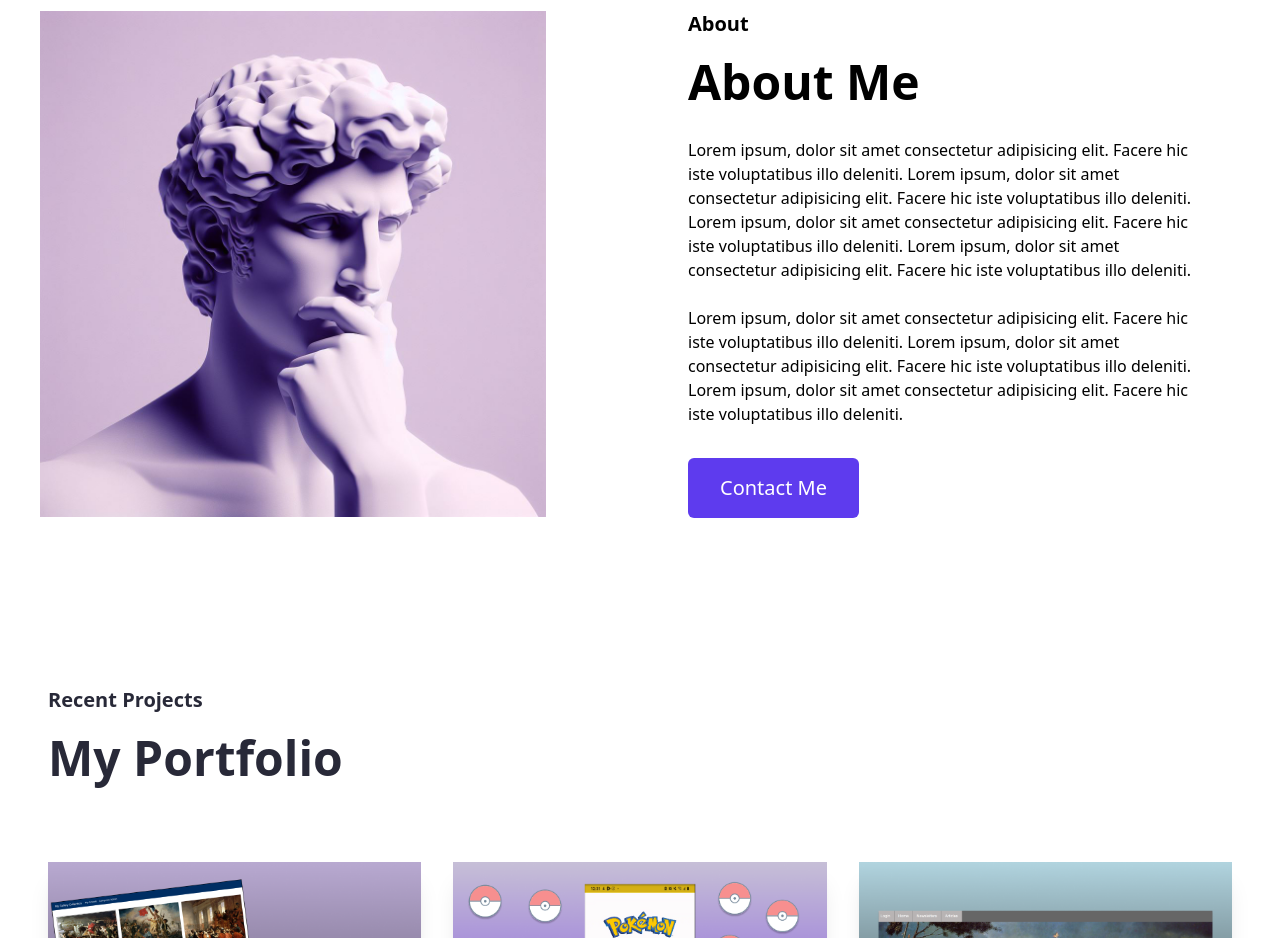
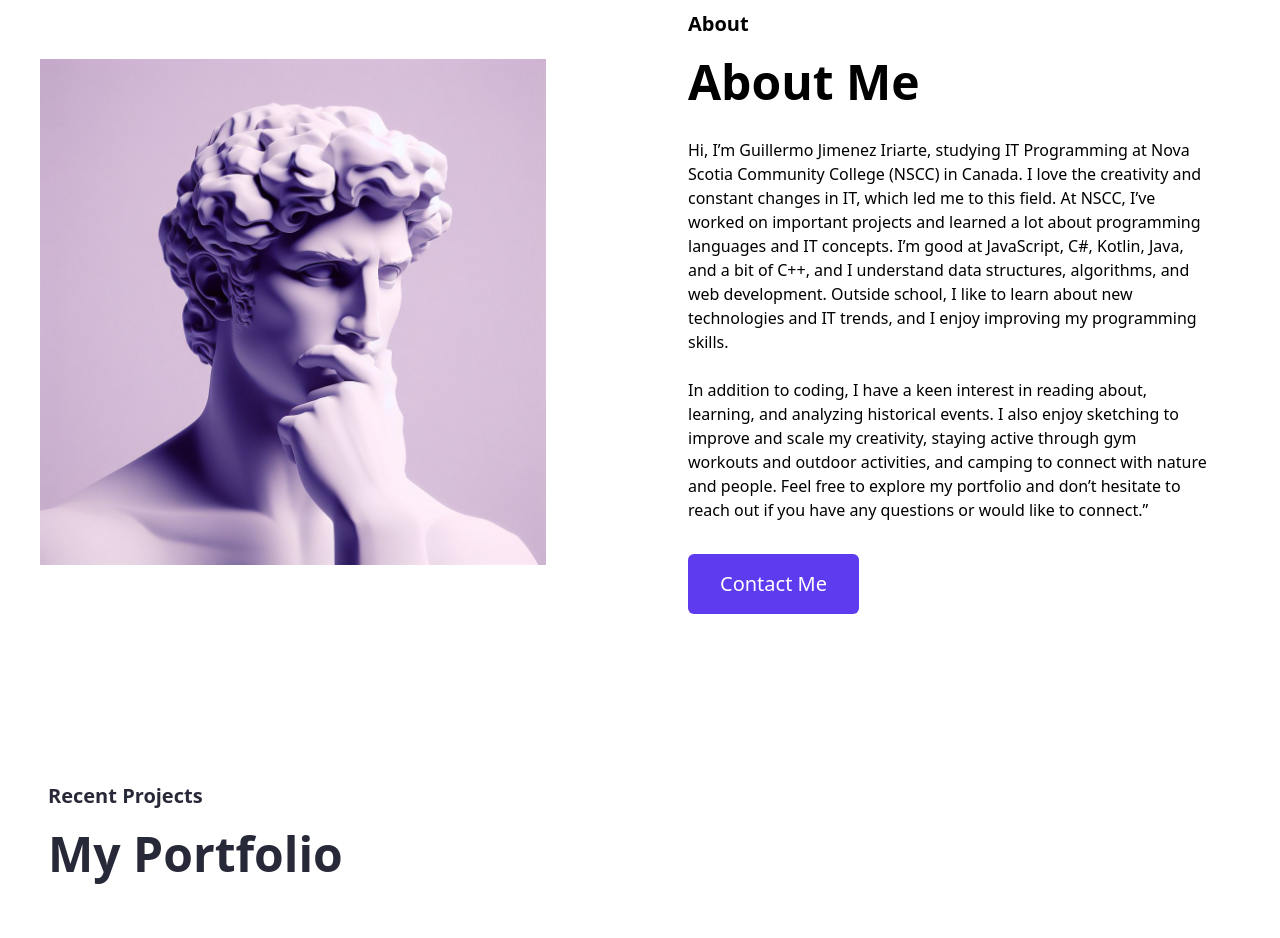
Before and after one commit to GuilleJI/react-portfolio-guillermo, a React (Vite) app: page / in a window 1280 px wide. Shown: the part 2640-3578 px from the top of the page. Built offline with nearby package versions, Linux system fonts and the light colour scheme.

Commit message:
Added description to my About me page

```diff
--- a/src/components/About.jsx
+++ b/src/components/About.jsx
@@ -12,14 +12,14 @@ const About = () => {
                     <p className='text-xl font-semibold mb-5'>About</p>
                     <h2 className='md:text-5xl text-4xl font-bold'>About Me</h2>
                     <p className='mt-8 md:pr-8 mb-8'>
-                        Lorem ipsum, dolor sit amet consectetur adipisicing elit. Facere hic iste voluptatibus illo deleniti.
-                        Lorem ipsum, dolor sit amet consectetur adipisicing elit. Facere hic iste voluptatibus illo deleniti.
-                        Lorem ipsum, dolor sit amet consectetur adipisicing elit. Facere hic iste voluptatibus illo deleniti.
-                        Lorem ipsum, dolor sit amet consectetur adipisicing elit. Facere hic iste voluptatibus illo deleniti. <br /><br />
-
-                        Lorem ipsum, dolor sit amet consectetur adipisicing elit. Facere hic iste voluptatibus illo deleniti.
-                        Lorem ipsum, dolor sit amet consectetur adipisicing elit. Facere hic iste voluptatibus illo deleniti.
-                        Lorem ipsum, dolor sit amet consectetur adipisicing elit. Facere hic iste voluptatibus illo deleniti.
+                    Hi, I’m Guillermo Jimenez Iriarte, studying IT Programming at Nova Scotia Community College (NSCC) in Canada.
+                    I love the creativity and constant changes in IT, which led me to this field.
+                    At NSCC, I’ve worked on important projects and learned a lot about programming languages and IT concepts.
+                    I’m good at JavaScript, C#, Kotlin, Java, and a bit of C++, and I understand data structures, algorithms, and web development.
+                    Outside school, I like to learn about new technologies and IT trends, and I enjoy improving my programming skills.
+                    <br/><br/>
+                    In addition to coding, I have a keen interest in reading about, learning, and analyzing historical events. I also enjoy sketching to improve and scale my creativity, staying active through gym workouts and outdoor activities, and camping to connect with nature and people.
+                    Feel free to explore my portfolio and don’t hesitate to reach out if you have any questions or would like to connect.”
                     </p>
                     <Link
                         to="contact"
```
